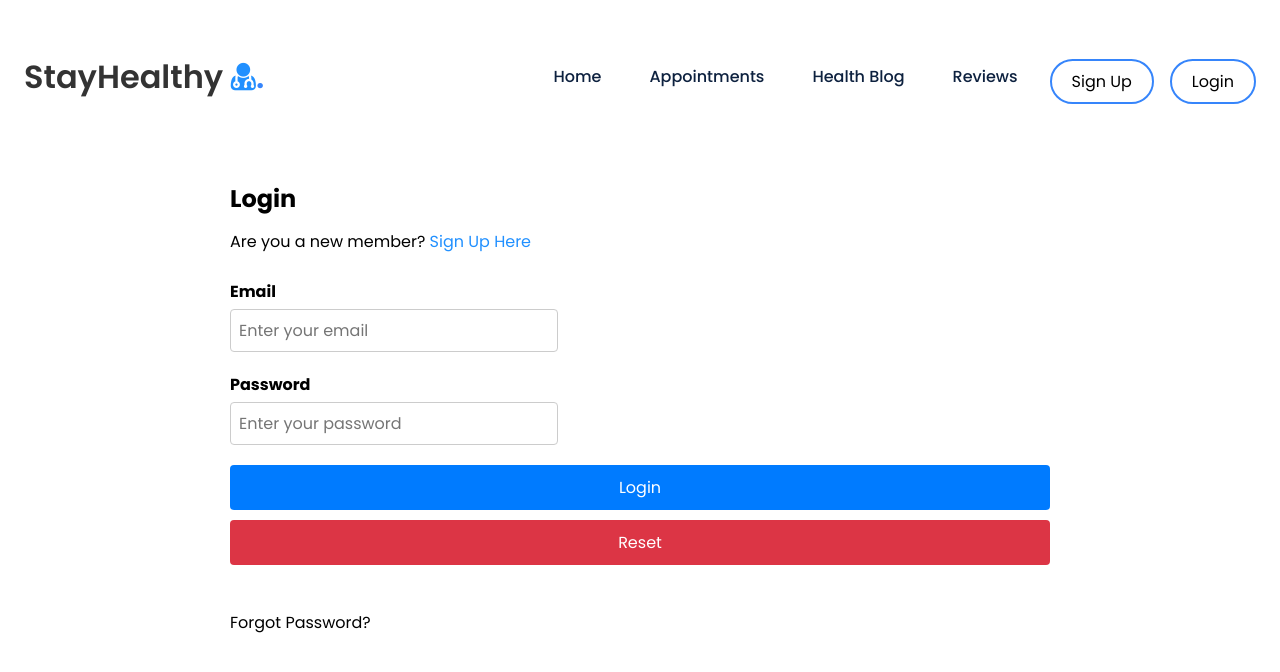
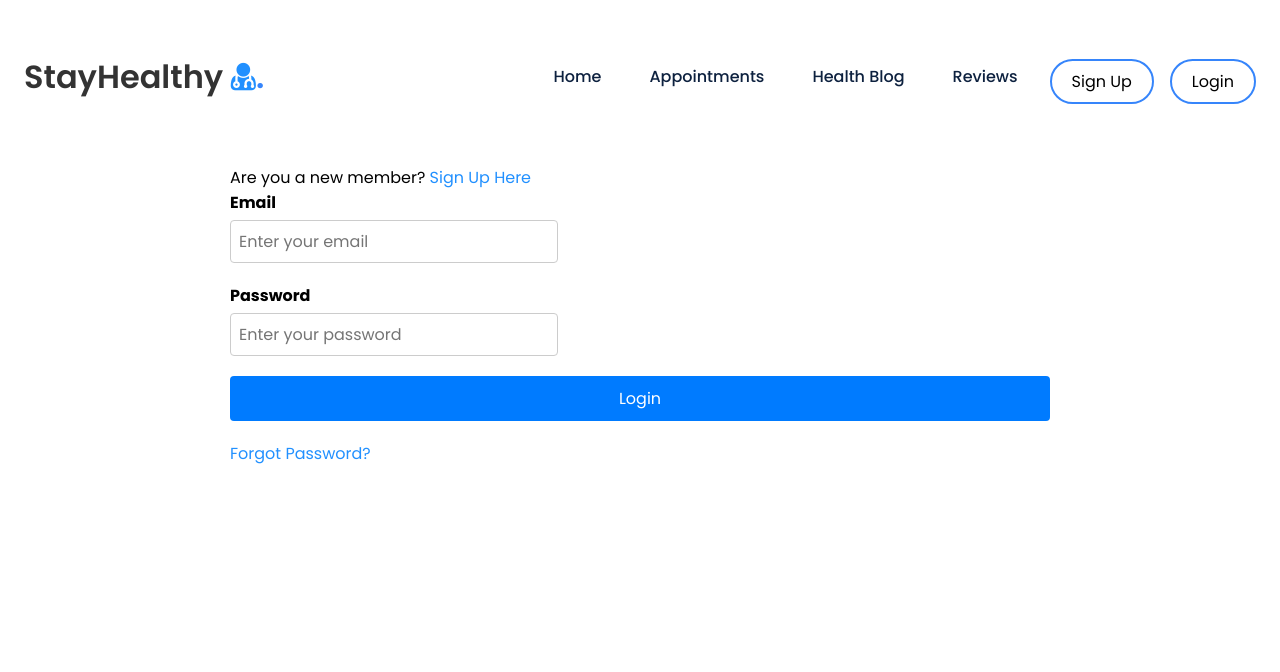
Before and after one commit to bahaungor/test_med_app, a React (Create React App) app: page /login in a window 1280 px wide. Shown: the top 672 px of the page. Built offline with nearby package versions, Linux system fonts and the light colour scheme.

Commit message:
login logic finished

```diff
--- a/src/Components/Login/Login.js
+++ b/src/Components/Login/Login.js
@@ -1,106 +1,166 @@
-import React, { useState } from 'react';
+import React, { useState, useEffect } from 'react';
 import './Login.css';
+import { Link, useNavigate } from 'react-router-dom';
+import { API_URL } from '../../config';
 
-export default function Login() {
+const Login = () => {
   const [formData, setFormData] = useState({
     email: '',
     password: ''
   });
+  const [errors, setErrors] = useState([]);
+  const [isSubmitting, setIsSubmitting] = useState(false);
+  const navigate = useNavigate();
 
-  const [errors, setErrors] = useState({});
+  // Check if user is already authenticated
+  useEffect(() => {
+    if (sessionStorage.getItem("auth-token")) {
+      navigate("/");
+    }
+  }, [navigate]);
 
-  const validate = () => {
-    const newErrors = {};
-
-    if (!/\S+@\S+\.\S+/.test(formData.email)) {
-      newErrors.email = 'Invalid email format';
-    }
-
-    if (!formData.password.trim()) {
-      newErrors.password = 'Password is required';
-    }
-
-    setErrors(newErrors);
-    return Object.keys(newErrors).length === 0;
+  const handleChange = (e) => {
+    const { name, value } = e.target;
+    setFormData(prev => ({
+      ...prev,
+      [name]: value
+    }));
   };
 
-  const handleChange = e => {
-    setFormData({ ...formData, [e.target.name]: e.target.value });
-  };
+  const login = async (e) => {
+    e.preventDefault();
+    setErrors([]);
+    setIsSubmitting(true);
 
-  const handleSubmit = e => {
-    e.preventDefault();
-    if (validate()) {
-      alert('Login Successful!');
-      // Logic for actual login (e.g., API call) goes here
+    try {
+      const res = await fetch(`${API_URL}/api/auth/login`, {
+        method: "POST",
+        headers: {
+          "Content-Type": "application/json",
+        },
+        body: JSON.stringify({
+          email: formData.email,
+          password: formData.password,
+        }),
+      });
+
+      const json = await res.json();
+
+      if (!res.ok) {
+        if (json.errors) {
+          // Handle validation errors
+          const validationErrors = json.errors.map(err => err.msg);
+          setErrors(validationErrors);
+        } else if (json.error) {
+          // Handle single error message
+          setErrors([json.error]);
+        } else {
+          setErrors(['Login failed. Please try again.']);
+        }
+        return;
+      }
+
+      if (json.authtoken) {
+        sessionStorage.setItem('auth-token', json.authtoken);
+        sessionStorage.setItem('email', formData.email);
+
+        // Fetch user data to store name and phone
+        const userRes = await fetch(`${API_URL}/api/auth/user`, {
+          headers: {
+            'email': formData.email
+          }
+        });
+
+        if (userRes.ok) {
+          const userData = await userRes.json();
+          sessionStorage.setItem('name', userData.name);
+          sessionStorage.setItem('phone', userData.phone);
+        }
+
+        navigate('/');
+        window.location.reload();
+      }
+    } catch (error) {
+      console.error('Login error:', error);
+      setErrors(['Network error. Please check your connection.']);
+    } finally {
+      setIsSubmitting(false);
     }
   };
 
   return (
-    <div className="container">
+    <div className="container" style={{ marginTop: '5%' }}>
       <div className="login-grid">
-        <div className="login-text">
-          <h2>Login</h2>
-        </div>
+        <div className="login-form">
+          <div className="login-header">
+            <h2>Login</h2>
+            <p className="login-subheader">
+              Are you a new member?{' '}
+              <Link to="/signup" style={{ color: '#2190FF' }}>
+                Sign Up Here
+              </Link>
+            </p>
+          </div>
 
-        <div className="login-text">
-          Are you a new member?{' '}
-          <span>
-            <a href="../Sign_Up/Sign_Up.html" style={{ color: '#2190FF' }}>
-              Sign Up Here
-            </a>
-          </span>
-        </div>
+          {errors.length > 0 && (
+            <div className="alert alert-danger">
+              <ul style={{ marginBottom: 0 }}>
+                {errors.map((error, index) => (
+                  <li key={index}>{error}</li>
+                ))}
+              </ul>
+            </div>
+          )}
 
-        <br />
-
-        <div className="login-form">
-          <form onSubmit={handleSubmit}>
+          <form onSubmit={login}>
             <div className="form-group">
               <label htmlFor="email">Email</label>
               <input
+                value={formData.email}
+                onChange={handleChange}
+                type="email"
                 name="email"
-                type="email"
+                id="email"
                 className="form-control"
                 placeholder="Enter your email"
-                onChange={handleChange}
+                required
               />
-              {errors.email && <span className="error">{errors.email}</span>}
             </div>
 
             <div className="form-group">
               <label htmlFor="password">Password</label>
               <input
+                value={formData.password}
+                onChange={handleChange}
+                type="password"
                 name="password"
-                type="password"
+                id="password"
                 className="form-control"
                 placeholder="Enter your password"
-                onChange={handleChange}
+                required
               />
-              {errors.password && <span className="error">{errors.password}</span>}
             </div>
 
-            <div className="btn-group">
+            <div className="form-group">
               <button
                 type="submit"
-                className="btn btn-primary mb-2 mr-1 waves-effect waves-light"
+                className="btn btn-primary btn-block"
+                disabled={isSubmitting}
               >
-                Login
-              </button>
-              <button
-                type="reset"
-                className="btn btn-danger mb-2 waves-effect waves-light"
-              >
-                Reset
+                {isSubmitting ? 'Logging in...' : 'Login'}
               </button>
             </div>
 
-            <br />
-
-            <div className="login-text">Forgot Password?</div>
+            <div className="text-center mt-3">
+              <Link to="/forgot-password" style={{ color: '#2190FF' }}>
+                Forgot Password?
+              </Link>
+            </div>
           </form>
         </div>
       </div>
     </div>
   );
-}
+};
+
+export default Login;
```
